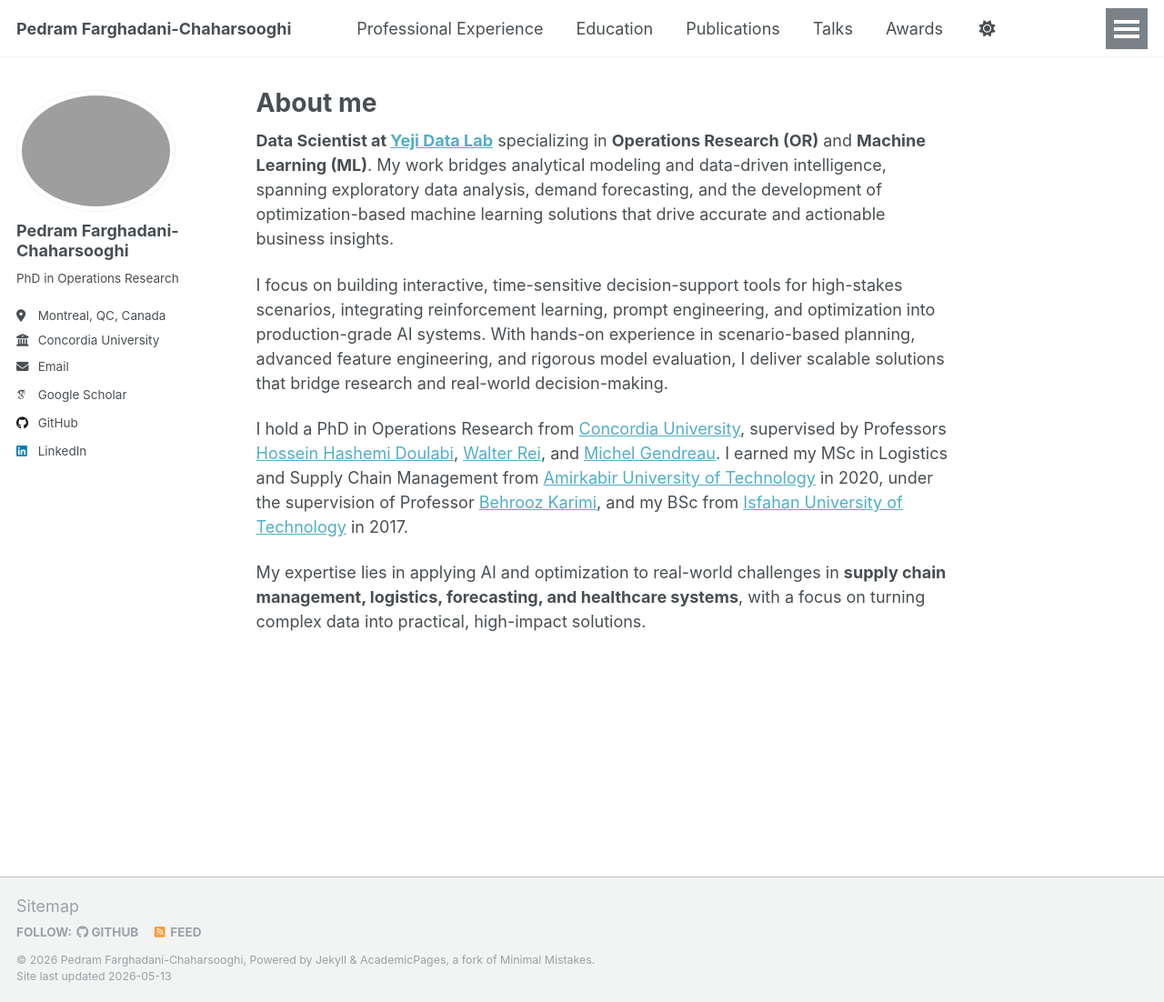
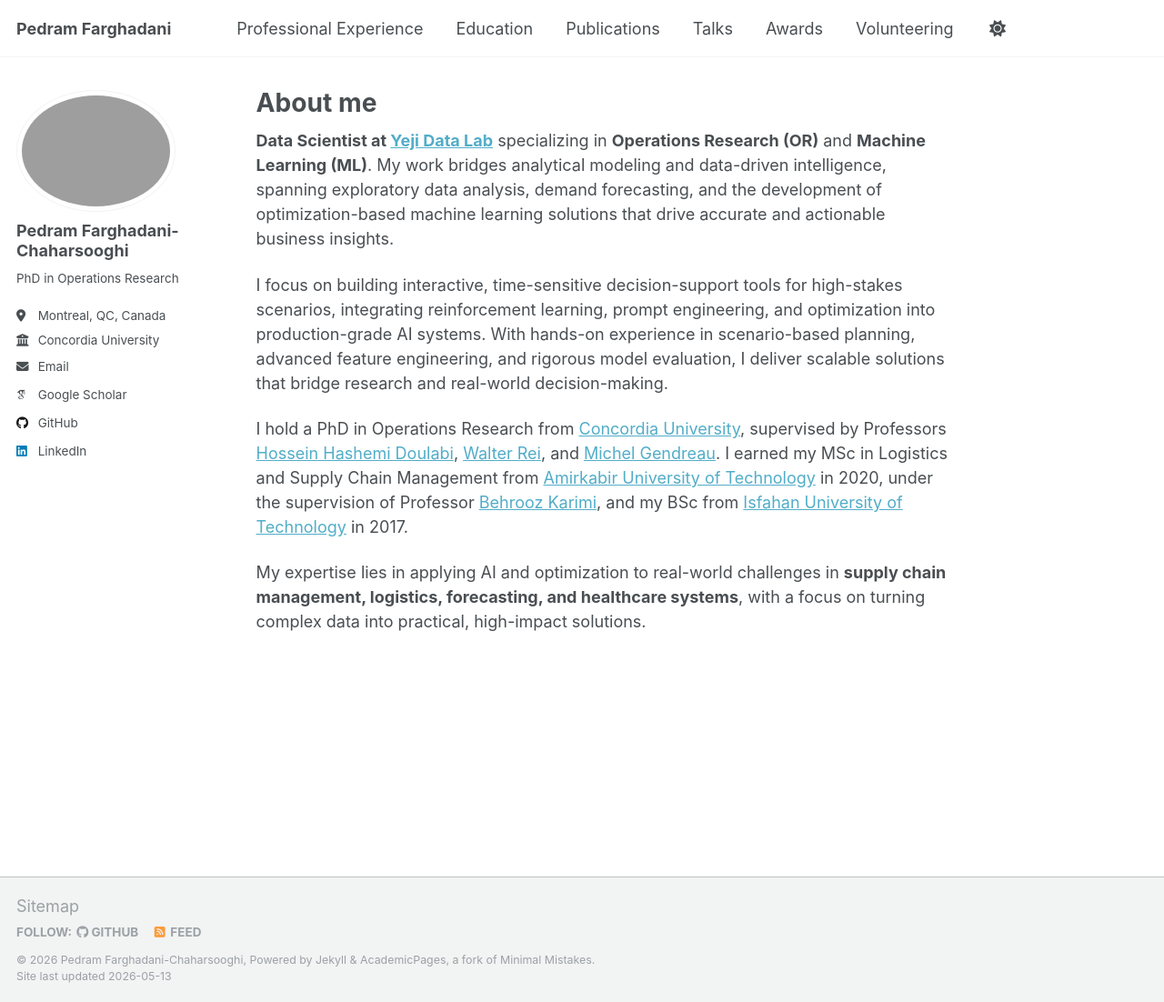
Before and after one commit to Pedram-Fdi/Pedram-Fdi.github.io, a Jekyll site: the page built from _pages/about.md, in a window 1280 px wide and 1102 px high. Shown: the whole window at 91% size. Built offline with Jekyll 4.4.1, drawn with Linux system fonts in a browser that asks for light colours; some web fonts are replaced.

Commit message:
changed name!

```diff
--- a/_config.yml
+++ b/_config.yml
@@ -9,7 +9,7 @@
 # Basic Site Settings
 locale                   : "en-US"
 site_theme               : "default"
-title                    : "Pedram Farghadani-Chaharsooghi"
+title                    : "Pedram Farghadani"
 title_separator          : "-"
 name                     : &name "Pedram Farghadani-Chaharsooghi"
 description              : &description "PhD in Operations Research"
```
